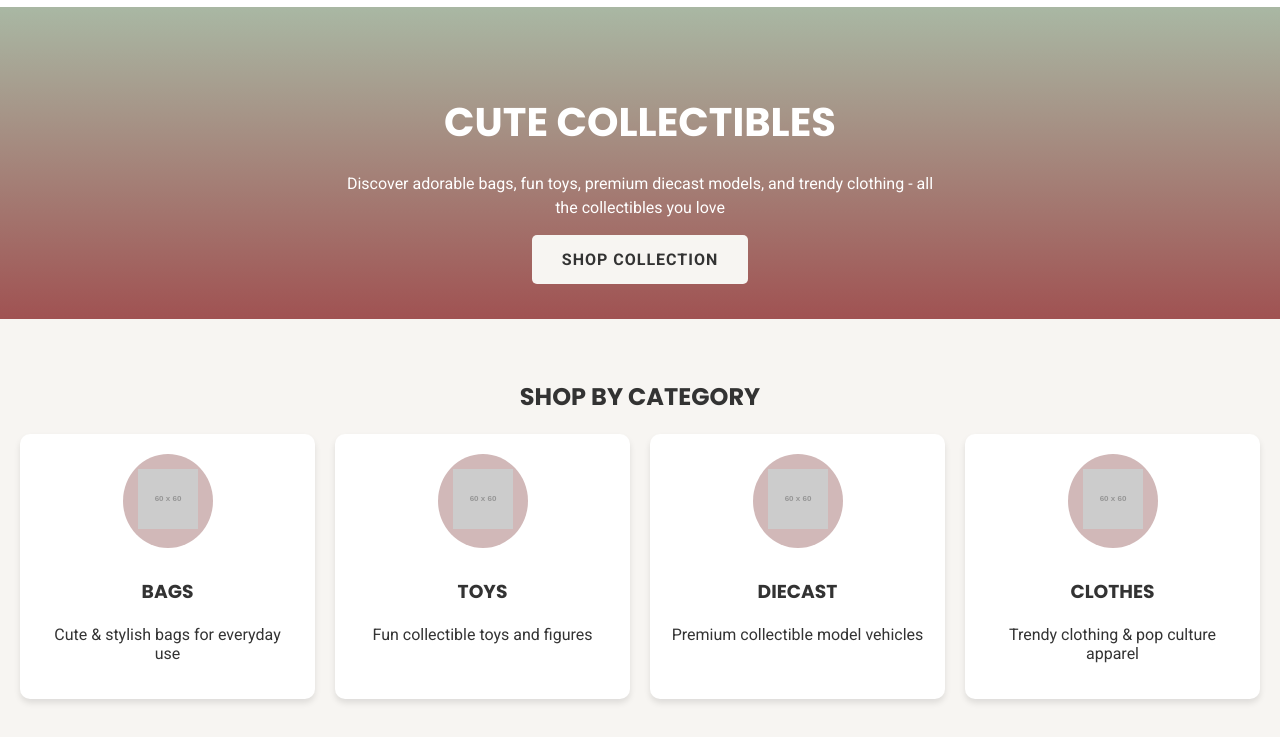
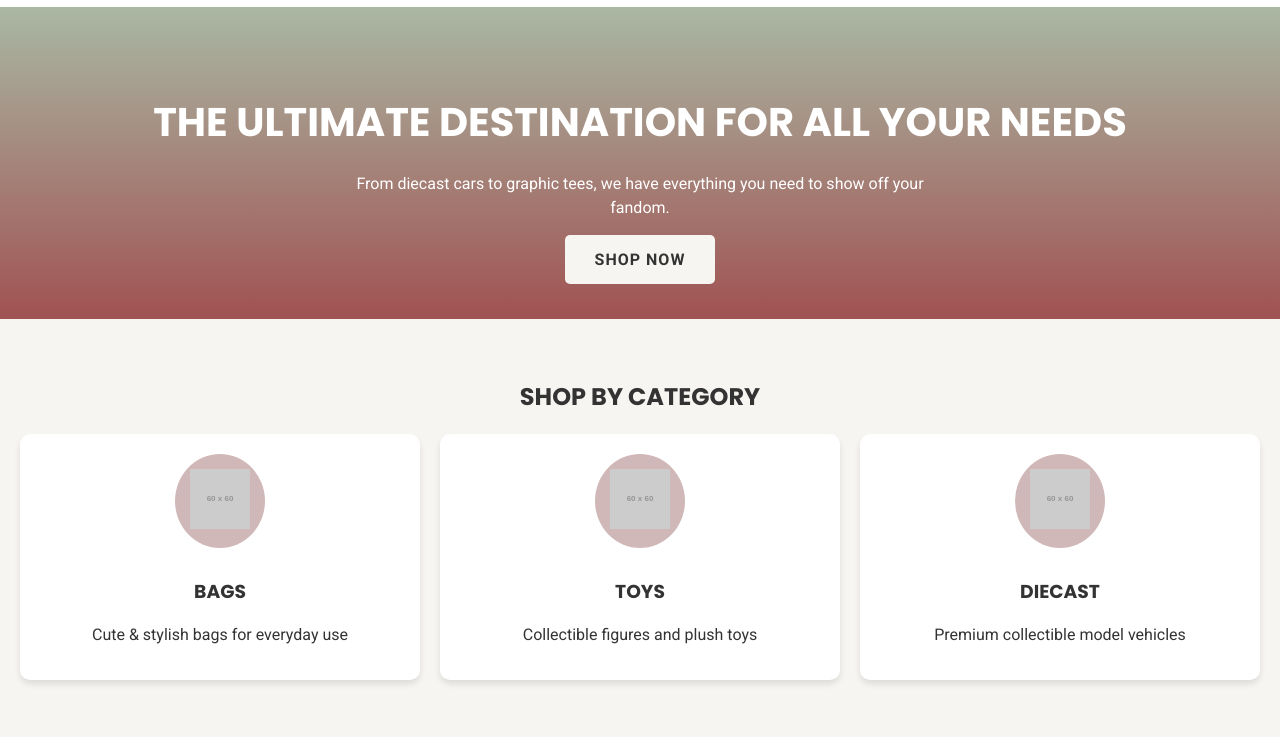
Before and after one commit to thequort/shop, a plain HTML site: page index.html in a window 1280 px wide. Shown: the part 63-800 px from the top of the page. Drawn offline with Linux system fonts and the light colour scheme; placeholder pictures from the web are drawn by us.

Commit message:
Update index.html

```diff
--- a/index.html
+++ b/index.html
@@ -3,7 +3,7 @@
 <head>
     <meta charset="UTF-8">
     <meta name="viewport" content="width=device-width, initial-scale=1.0">
-    <title>Te Quort - Pop Culture & Gear</title>
+    <title>Te Quort - POP CULTURE / GEAR</title>
     <link rel="stylesheet" href="style.css">
     <link href="https://fonts.googleapis.com/css2?family=Roboto:wght@400;700&display=swap" rel="stylesheet">
     <link href="https://fonts.googleapis.com/css2?family=Poppins:wght@700&display=swap" rel="stylesheet">
@@ -31,43 +31,36 @@
 
     <main>
         <section class="hero-section">
-            <div class="hero-content">
-                <h2>CUTE COLLECTIBLES</h2>
-                <p>Discover adorable bags, fun toys, premium diecast models, and trendy clothing - all the collectibles you love</p>
-                <a href="#" class="shop-button">SHOP COLLECTION</a>
-            </div>
+            <h2>The ultimate destination for all your needs</h2>
+            <p>From diecast cars to graphic tees, we have everything you need to show off your fandom.</p>
+            <a href="#" class="shop-button">Shop Now</a>
         </section>
 
         <section class="category-section">
-            <h2 class="section-title">SHOP BY CATEGORY</h2>
+            <h2 class="section-title">Shop by Category</h2>
             <div class="categories-grid">
-                <a href="#" class="category-card">
+                <a href="products/bags/bags.html" class="category-card">
                     <div class="icon-container">
                         <img src="https://via.placeholder.com/60x60.png?text=👜" alt="Bags Icon">
                     </div>
                     <h3>BAGS</h3>
                     <p>Cute & stylish bags for everyday use</p>
                 </a>
+
                 <a href="#" class="category-card">
                     <div class="icon-container">
-                        <img src="https://via.placeholder.com/60x60.png?text=🎮" alt="Toys Icon">
+                        <img src="https://via.placeholder.com/60x60.png?text=🧸" alt="Toys Icon">
                     </div>
                     <h3>TOYS</h3>
-                    <p>Fun collectible toys and figures</p>
+                    <p>Collectible figures and plush toys</p>
                 </a>
+
                 <a href="#" class="category-card">
                     <div class="icon-container">
                         <img src="https://via.placeholder.com/60x60.png?text=🚗" alt="Diecast Icon">
                     </div>
                     <h3>DIECAST</h3>
                     <p>Premium collectible model vehicles</p>
-                </a>
-                <a href="#" class="category-card">
-                    <div class="icon-container">
-                        <img src="https://via.placeholder.com/60x60.png?text=👕" alt="Clothes Icon">
-                    </div>
-                    <h3>CLOTHES</h3>
-                    <p>Trendy clothing & pop culture apparel</p>
                 </a>
             </div>
         </section>
@@ -79,8 +72,14 @@
                     <option>All Categories</option>
                 </select>
             </div>
-            </section>
+
+            <div class="products-grid">
+                </div>
+        </section>
+
     </main>
+
+    <script src="script.js"></script>
 
 </body>
 </html>
```
